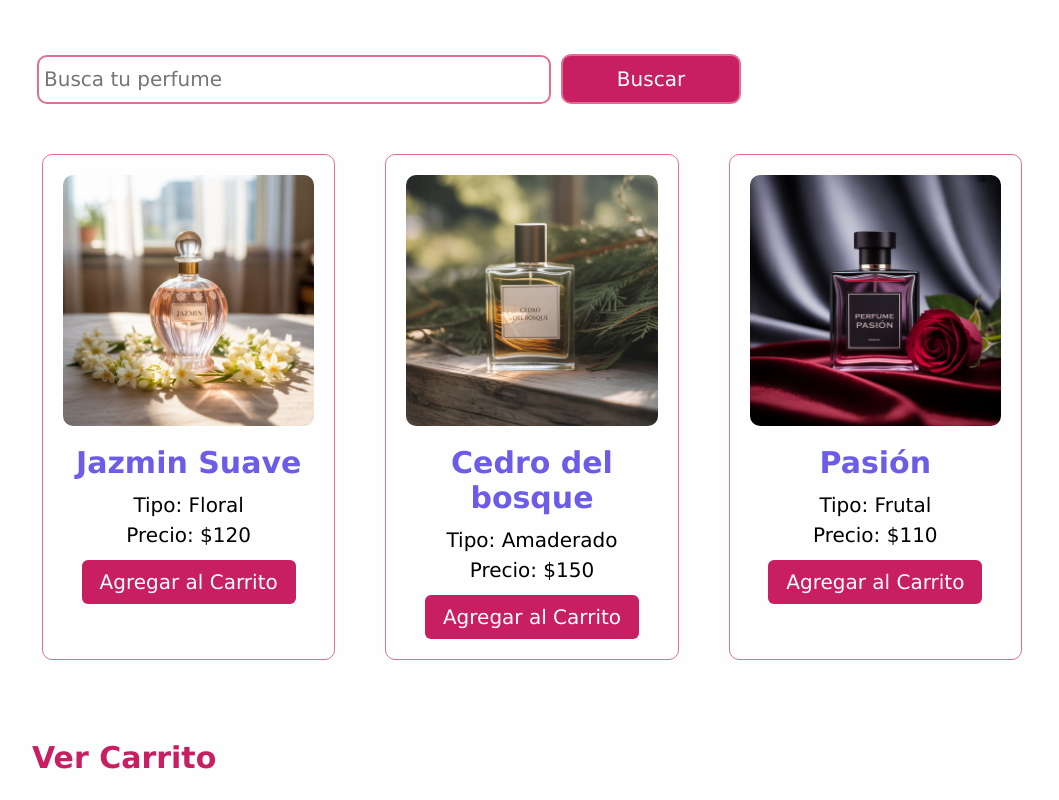
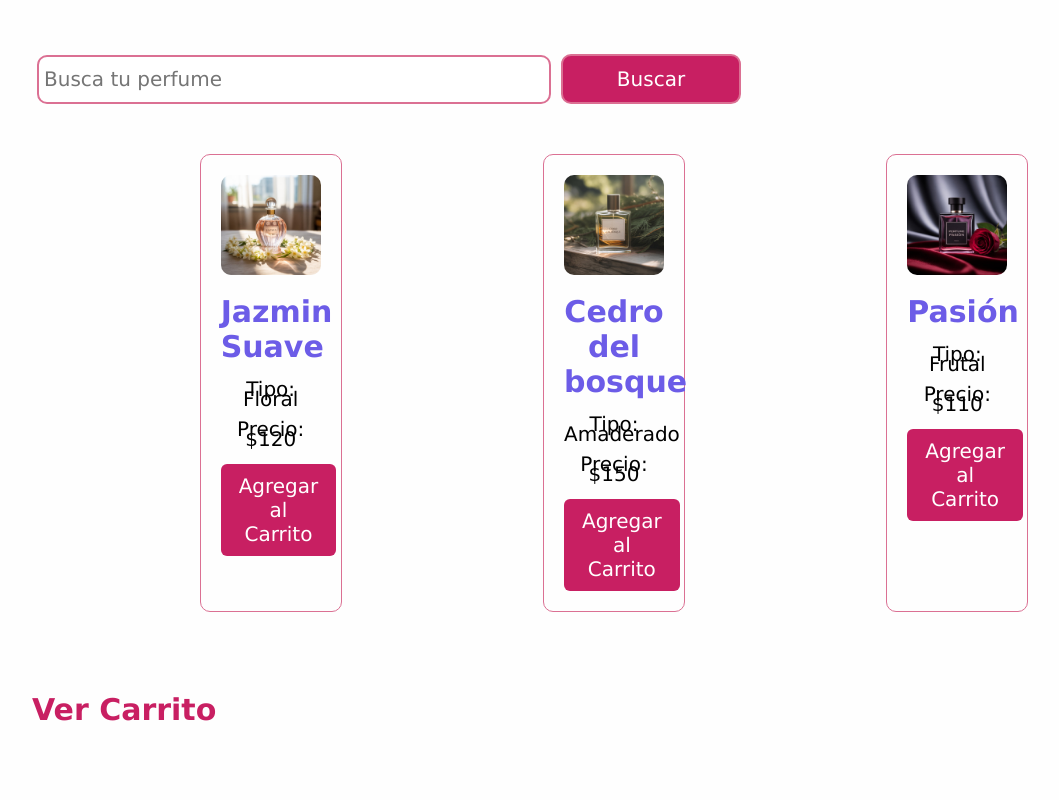
Before and after one commit to Ceci-dd/Perfumeria-Coder, a plain HTML site: page index.html in a window 1280 px wide. Shown: the part 956-1756 px from the top of the page, without its empty margins (26-1085 px from the left). After the commit the page ends 1708 px from the top, so only its background shows below. Drawn offline with Linux system fonts and the light colour scheme.

Commit message:
nueva version de tamaño

```diff
--- a/estilos.css
+++ b/estilos.css
@@ -17,19 +17,17 @@ body {
   width: 100%;
   display: flex;
   justify-content: space-around;
-  flex-direction: row;
-  margin-top: 30px;
-  margin-bottom: 80px;
-  margin-left: 50px;
+  flex-wrap: wrap;
+  margin: 30px auto 80px auto;
   gap: 30px;
 }
 
 .cardstyle {
-  width: 100px;
+  max-width: 100px;
   border: 1px solid palevioletred;
   border-radius: 10px;
   padding: 20px;
-  flex: 1;
+  flex: 1 1 250px;
   margin: 0 10px;
   text-align: center;
 }
@@ -59,7 +57,8 @@ body {
 }
 
 .perfumeimgsola {
-  width: 500px;
+  width: 100%;
+  max-width: 500px;
 }
 
 .cardstylesolo {
```
